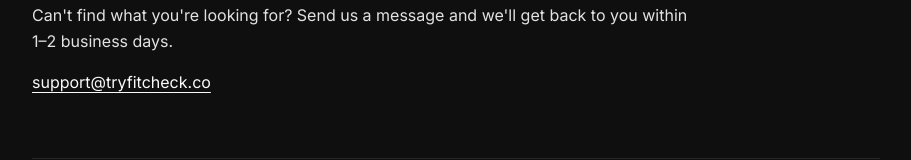
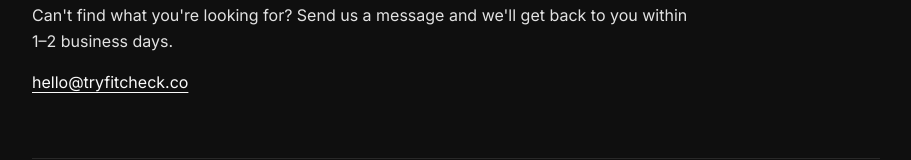
Before and after one commit to spken/fitcheck-landing, a Next.js app: page /support in a window 1280 px wide. Shown: the part 949-1109 px from the top of the page, without its empty margins (184-1095 px from the left). Built offline with nearby package versions, Linux system fonts and the light colour scheme.

Commit message:
update support email

```diff
--- a/src/app/support/page.tsx
+++ b/src/app/support/page.tsx
@@ -143,10 +143,10 @@ export default function Support() {
             we&apos;ll get back to you within 1–2 business days.
           </p>
           <a
-            href="mailto:support@tryfitcheck.co"
+            href="mailto:hello@tryfitcheck.co"
             className="inline-block text-[#FAFAFA] underline underline-offset-4 hover:text-[#FAFAFA]/70 transition-colors"
           >
-            support@tryfitcheck.co
+            hello@tryfitcheck.co
           </a>
         </section>
 
```
